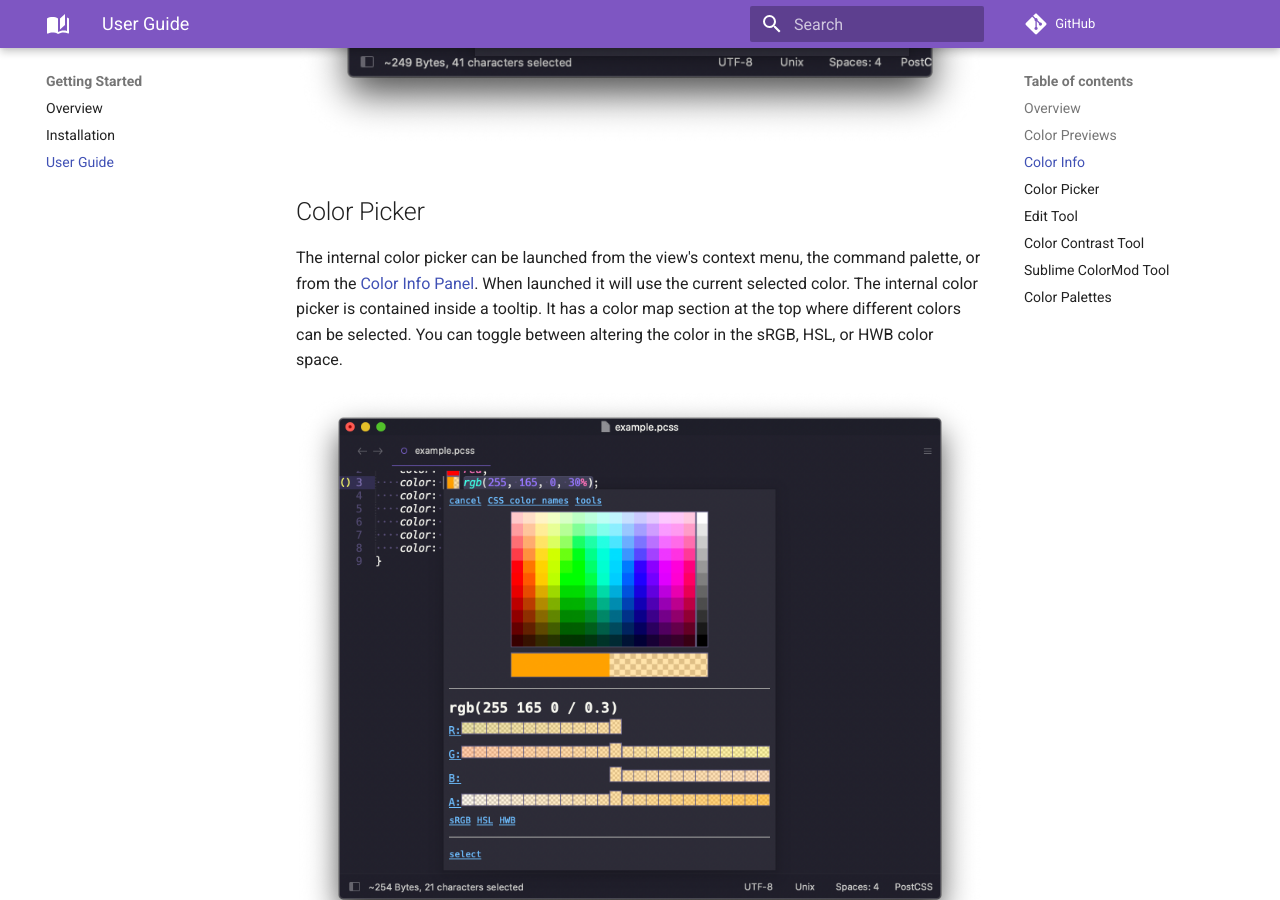
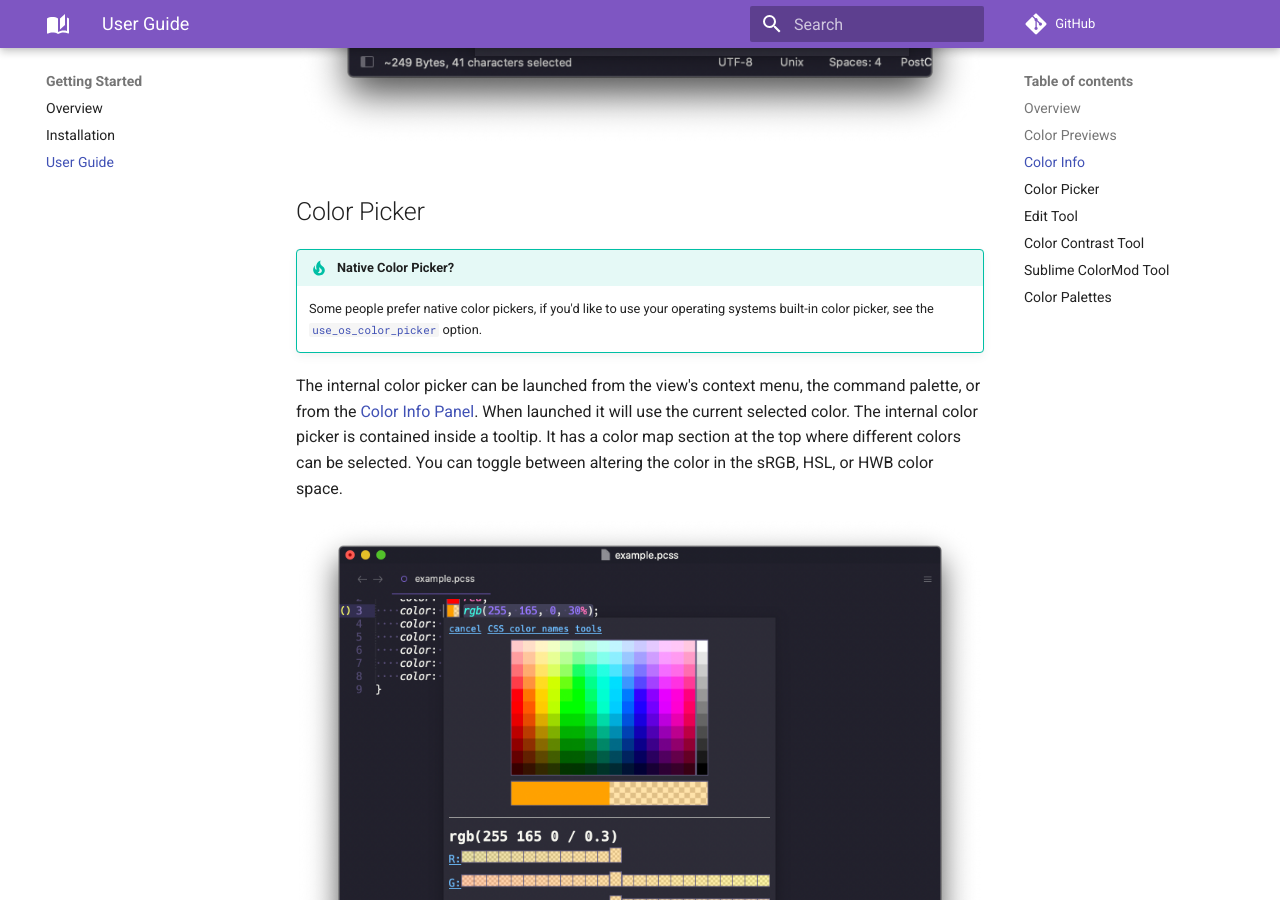
Before and after one commit to facelessuser/ColorHelper, an MkDocs documentation site: the page built from docs/src/markdown/usage.md, in a window 1280 px wide and 900 px high, scrolled down 2620 px. Built offline with MkDocs 1.6.1 and Material for MkDocs 9.7.7, drawn with Linux system fonts in a browser that asks for light colours; comment, search, counter and statistics services are not loaded.

Commit message:
Add note about native color pickers

```diff
--- a/docs/src/markdown/usage.md
+++ b/docs/src/markdown/usage.md
@@ -39,6 +39,10 @@ in other [palettes](#palette-panel) than can be accessed later.
 ![color info](images/color_info.png)
 
 ## Color Picker
+
+!!! tip "Native Color Picker?"
+    Some people prefer native color pickers, if you'd like to use your operating systems built-in color picker,
+    see the [`use_os_color_picker`](settings/color_picker.md#use_os_color_picker) option.
 
 The internal color picker can be launched from the view's context menu, the command palette, or from the
 [Color Info Panel](#color_info).  When launched it will use the current selected color. The internal color picker is
```
